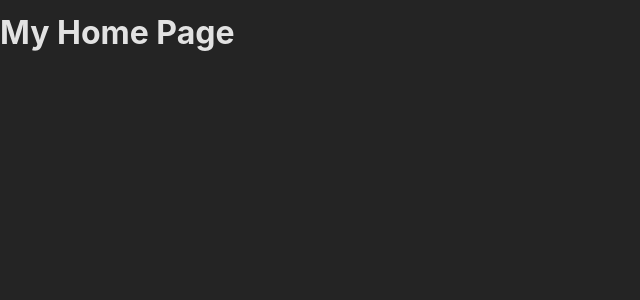
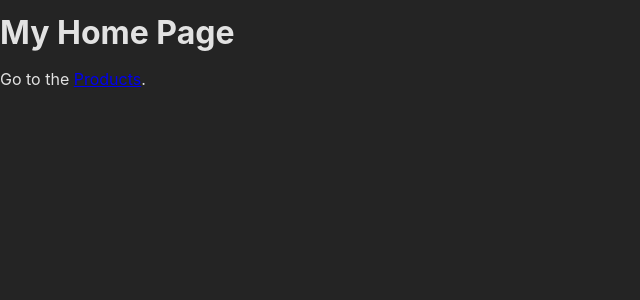
Before and after one commit to Snzslt/Router, a React (Create React App) app: page / in a window 1280 px wide. Shown: the top 300 px of the page, without its empty margins (0-640 px from the left). Built offline with nearby package versions, Linux system fonts and the light colour scheme.

Commit message:
Navigating between Pages with Links

```diff
--- a/src/pages/Home.js
+++ b/src/pages/Home.js
@@ -1,5 +1,13 @@
+import {Link} from 'react-router-dom';
+
 function HomePage(){
-    return <h1>My Home Page</h1>
+    return (
+        <>
+        <h1>My Home Page</h1>
+        <p>Go to the <Link to="/products">Products</Link>.</p>
+        </>
+    )
+
 
 }
 export default HomePage;
```
